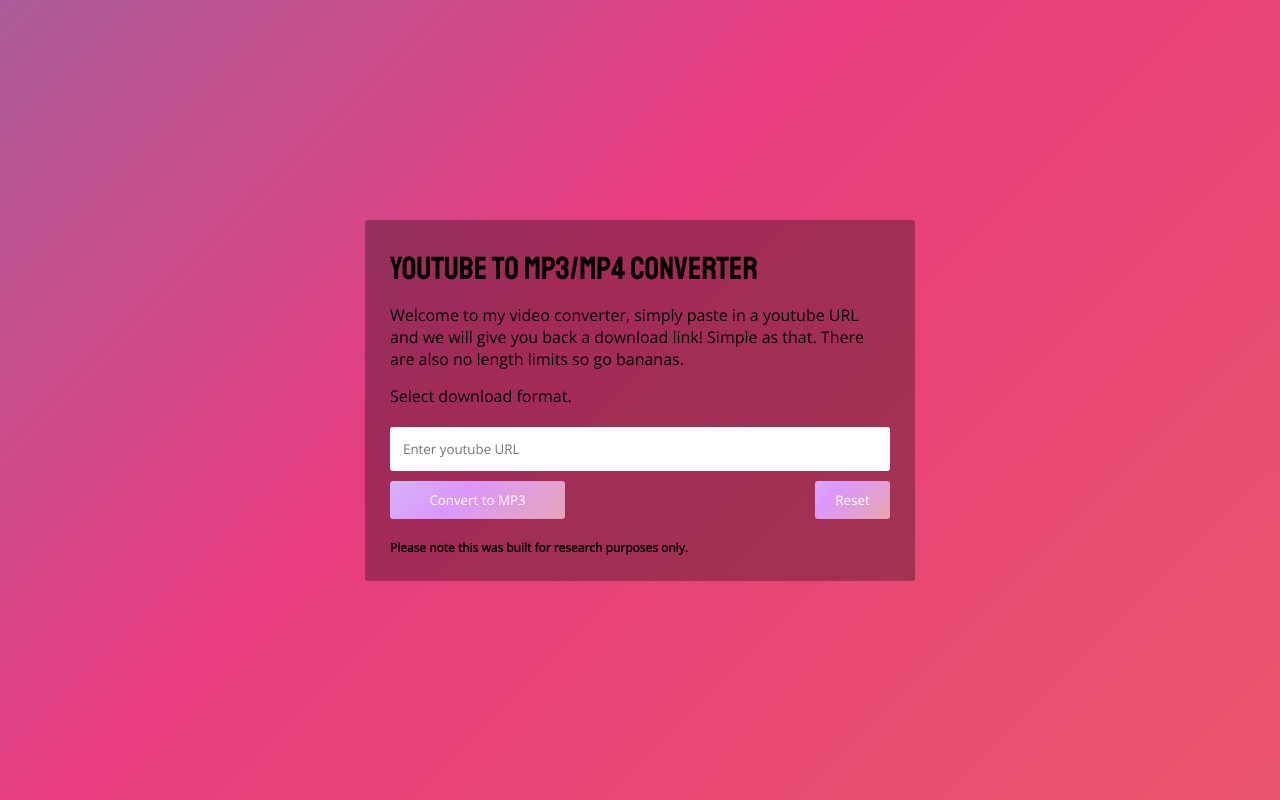
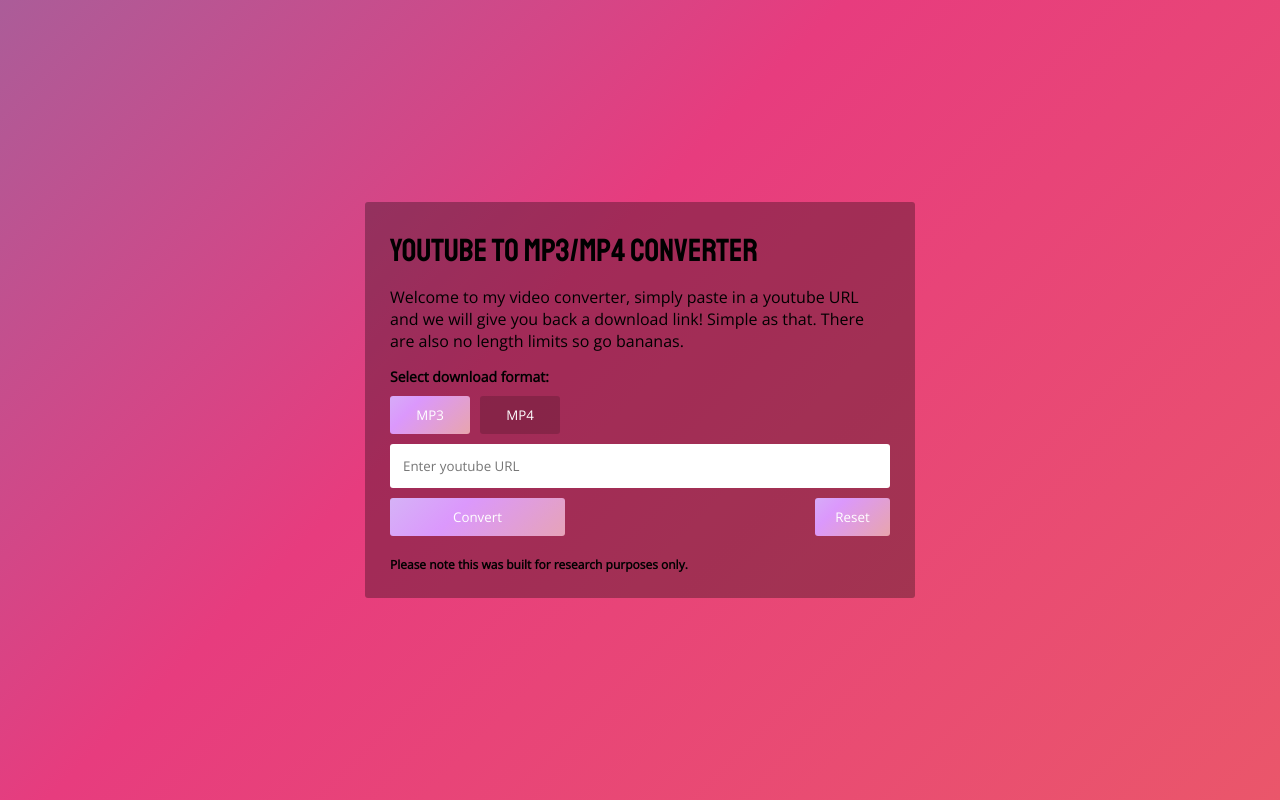
Before and after one commit to Entropiks/YooToobConverter, a React (Create React App) app: page / in a window 1280 px wide. Built offline with nearby package versions, Linux system fonts and the light colour scheme.

Commit message:
mp4 feature added

```diff
--- a/src/App.js
+++ b/src/App.js
@@ -6,11 +6,17 @@
   const [url, setUrl] = useState('');
   const [videoId, setVideoId] = useState('');
   const [format, setFormat] = useState('mp3');
-  const [active, setActive] = useState(false);
+  const [active, setActive] = useState('mp3');
 
   // Handle the input when someone PASTES a link
   function handleInput(e) {
     setUrl(e.clipboardData.getData('Text'));
+  }
+
+  const handleFormatClick = (event) => {
+    event.preventDefault();
+    setActive(event.target.id);
+    setFormat(event.target.id);
   }
 
   // This fires when focus of input is removed
@@ -36,6 +42,7 @@
     let vidId = url.slice(-11);
     setVideoId(vidId);
 
+    console.log('https://www.yt-download.org/api/button/' + format + '/' + vidId);
     fetch('https://www.yt-download.org/api/button/' + format + '/' + vidId)
     .then((response) => {
       return response.text();
@@ -45,6 +52,7 @@
       // After load, lets strip the nasty css that is provided
       document.querySelector('link[href$="style.css"]').remove()
     });
+
   }
 
   return (
@@ -52,16 +60,16 @@
         <div className="controls">
           <h1 id="nav"><a href="">Youtube to MP3/MP4 Converter</a></h1>
           <p style={{marginTop: 15, marginBottom: 15}}>Welcome to my video converter, simply paste in a youtube URL and we will give you back a download link! Simple as that. There are also no length limits so go bananas.</p>
-
-          <p style={{marginBottom: 10}}>Select download format.</p>
-          {/* <section id="format-selection">
-            <button onClick={e => setFormat('mp3') + setActive(true)} className="btn-format active" name="mp3" style={{width: 80}}>MP3</button>
-            <button onClick={e => setFormat('videos') + setActive(true)} className="btn-format" name="mp4" style={{width: 80, marginLeft: 10, marginRight: 10}}> MP4</button>
-            <button onClick={e => setFormat('merged') + setActive(true)} value="" className="btn-format" name="webm/mkv" style={{width: 110}}>WEBM / MKV</button>
-          </section> */}
+          {/* <span style={{fontWeight: 700}}>{format.toUpperCase()}</span> */}
+          <p style={{marginBottom: 10, fontSize: 14, fontWeight: 700}}>Select download format:</p>
+          <section id="format-selection">
+            <button id="mp3" onClick={handleFormatClick} className={`btn-format ${active === 'mp3' ? 'active' : undefined}` } name="mp3" style={{width: 80}}>MP3</button>
+            <button id="videos" onClick={handleFormatClick} className={`btn-format ${active === 'videos' ? 'active' : undefined}` } name="mp4" style={{width: 80, marginLeft: 10, marginRight: 10}}>MP4</button>
+            {/* <button id="merged" onClick={handleFormatClick} value="" className={`btn-format ${active === 'merged' ? 'active' : undefined}` } name="webm/mkv" style={{width: 110}}>WEBM / MKV</button> */}
+          </section>
           <input id="youtube-url" onBlur={onBlurHandler} onPaste={handleInput} type='text' placeholder="Enter youtube URL"/>
           <div id="action-bar">
-            <button id="btn-convert" onClick={handleConvert} style={{width: 175}}>Convert to MP3</button>
+            <button id="btn-convert" onClick={handleConvert} style={{width: 175}}>Convert</button>
             <button id="btn-convert" onClick={handleReset} style={{width: 75}}>Reset</button>
           </div>
           <section id="downloadSection">
```
